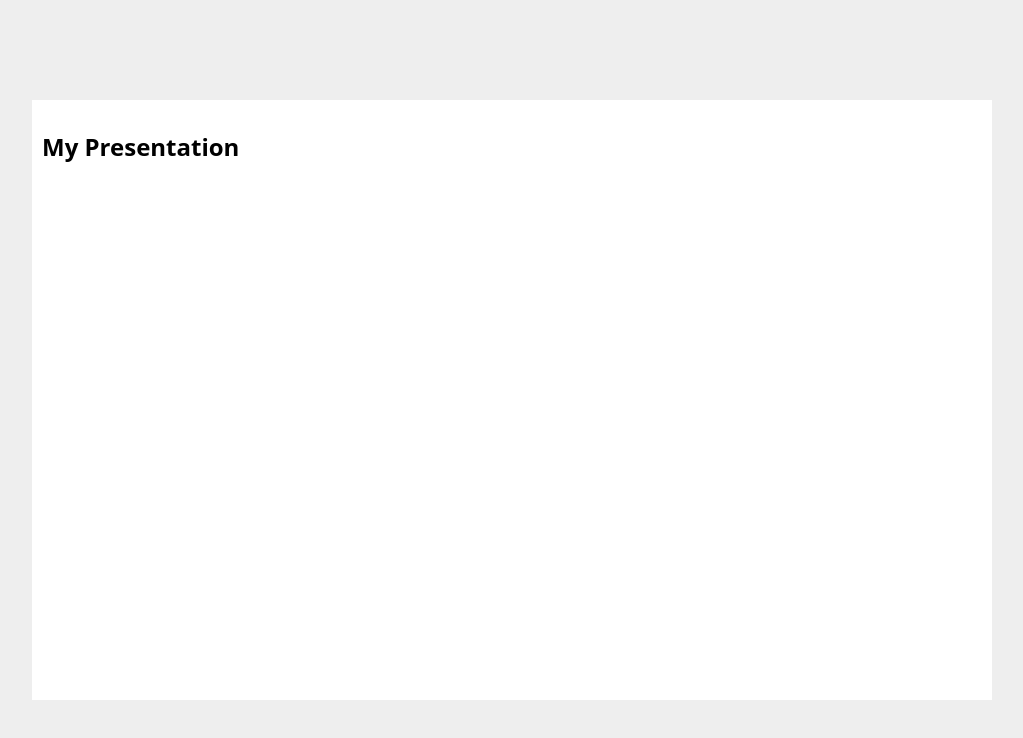
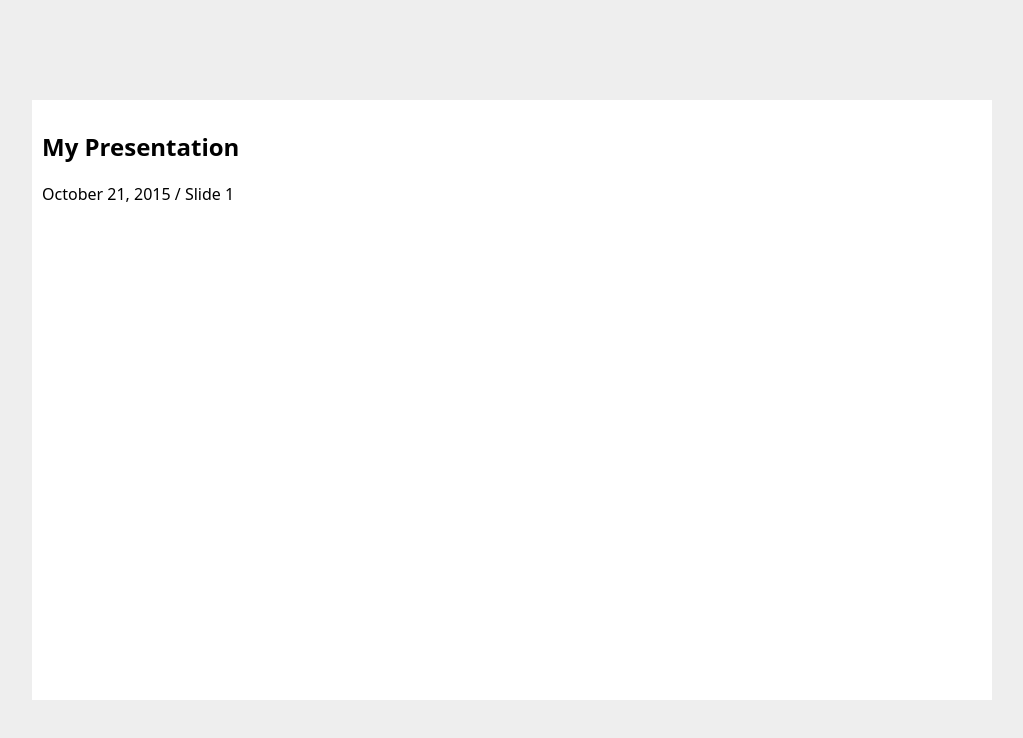
Before and after one commit to nextbitlabs/onepunch, a website: page template/index.html in a window 1280 px wide. Shown: the whole page, without its empty margins (128-1151 px from the left). Drawn offline with Linux system fonts and the light colour scheme.

Commit message:
add date and slide number to sample slide

```diff
--- a/template/index.html
+++ b/template/index.html
@@ -13,6 +13,9 @@
 				<header>
 					<h1>My Presentation</h1>
 				</header>
+				<footer>
+					<span data-onepunch="date"></span> / Slide <span data-onepunch="slide-number"></span>
+				</footer>
 			</article>
 
 		</main>
```
